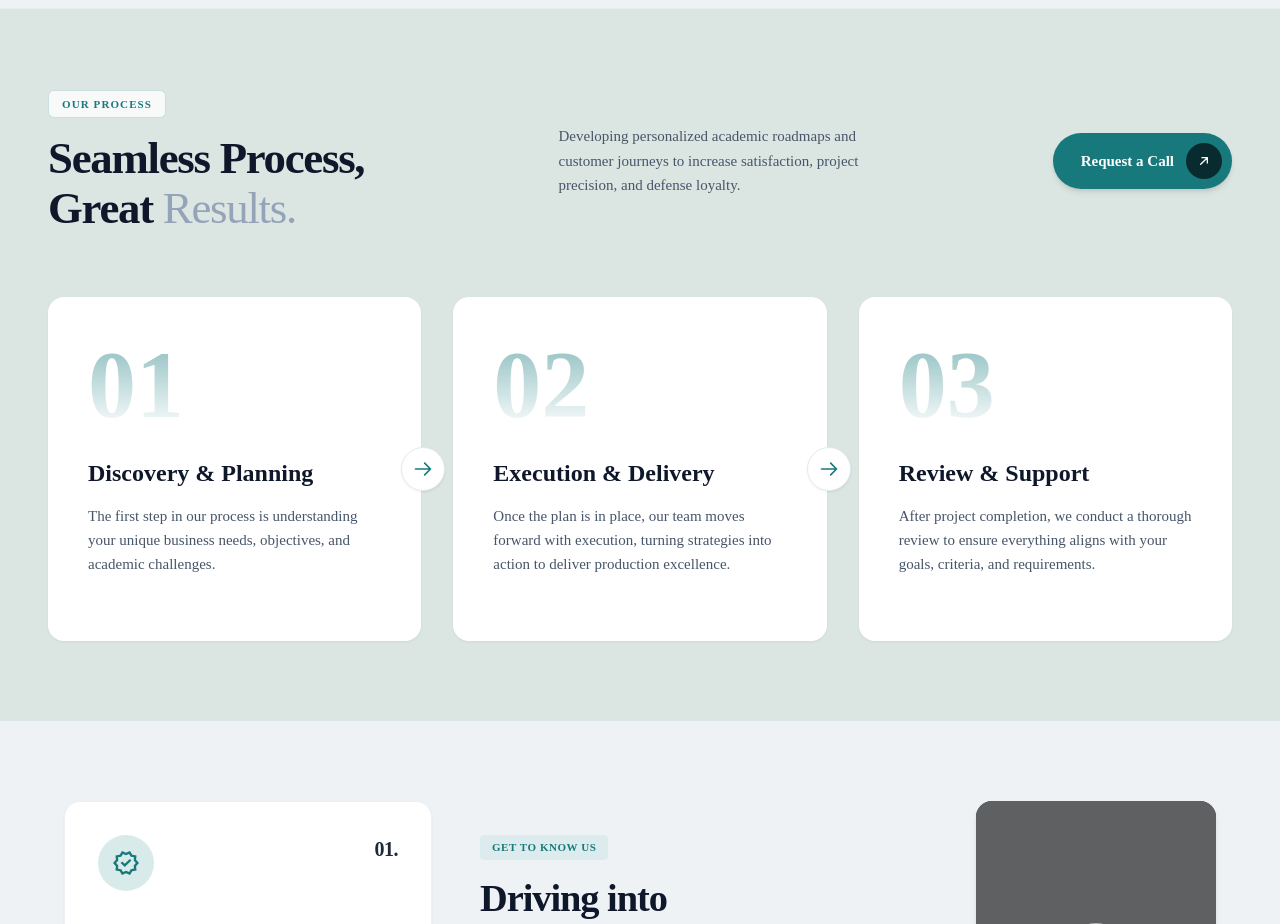
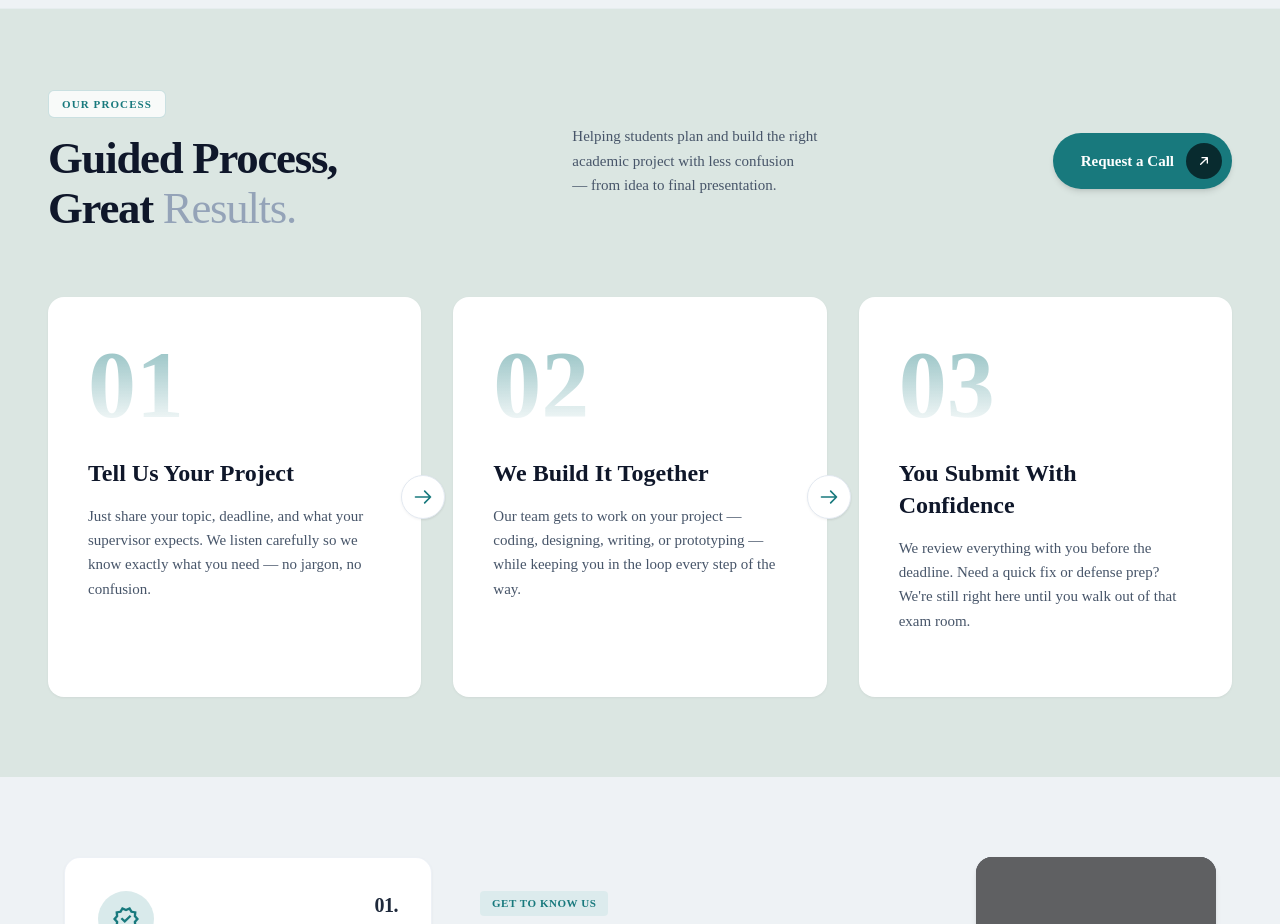
Before and after one commit to Maruf346/UniProjBuilder, a React (Vite) app: page / in a window 1280 px wide. Shown: the part 1100-2024 px from the top of the page. Built offline with nearby package versions, Linux system fonts and the light colour scheme; grey boxes are pictures that could not be loaded; the HTML template or start-up script is replaced by a standard one; a web font is replaced by a local one.

Commit message:
feat: updated process section

```diff
--- a/src/components/ProcessSection.tsx
+++ b/src/components/ProcessSection.tsx
@@ -14,20 +14,20 @@ interface ProcessCard {
 const cards: ProcessCard[] = [
   {
     num: "01",
-    title: "Discovery & Planning",
-    description: "The first step in our process is understanding your unique business needs, objectives, and academic challenges.",
+    title: "Tell Us Your Project",
+    description: "Just share your topic, deadline, and what your supervisor expects. We listen carefully so we know exactly what you need — no jargon, no confusion.",
     showArrow: true,
   },
   {
     num: "02",
-    title: "Execution & Delivery",
-    description: "Once the plan is in place, our team moves forward with execution, turning strategies into action to deliver production excellence.",
+    title: "We Build It Together",
+    description: "Our team gets to work on your project — coding, designing, writing, or prototyping — while keeping you in the loop every step of the way.",
     showArrow: true,
   },
   {
     num: "03",
-    title: "Review & Support",
-    description: "After project completion, we conduct a thorough review to ensure everything aligns with your goals, criteria, and requirements.",
+    title: "You Submit With Confidence",
+    description: "We review everything with you before the deadline. Need a quick fix or defense prep? We're still right here until you walk out of that exam room.",
     showArrow: false,
   },
 ];
@@ -56,7 +56,7 @@ export default function ProcessSection() {
               </div>
             </div>
             <div className="[word-break:break-word] flex flex-col font-['Plus_Jakarta_Sans:Bold'] font-bold justify-center leading-[0] relative shrink-0 text-[#0f172a] text-[clamp(36px,3.5vw,50px)] tracking-[-1.25px]">
-              <p className="leading-[1.1] mb-0">Seamless Process,</p>
+              <p className="leading-[1.1] mb-0">Guided Process,</p>
               <p className="leading-[1.1]">
                 <span>Great </span>
                 <span className="font-['Plus_Jakarta_Sans:Regular'] font-normal text-[#94a3b8]">Results.</span>
@@ -65,9 +65,9 @@ export default function ProcessSection() {
           </div>
           <div className="max-w-[384px] relative shrink-0">
             <div className="[word-break:break-word] flex flex-col font-['Plus_Jakarta_Sans:Regular'] font-normal justify-center leading-[0] relative shrink-0 text-[#475569] text-[15px]">
-              <p className="leading-[24.38px] mb-0">Developing personalized academic roadmaps and</p>
-              <p className="leading-[24.38px] mb-0">customer journeys to increase satisfaction, project</p>
-              <p className="leading-[24.38px]">precision, and defense loyalty.</p>
+              <p className="leading-[24.38px] mb-0">Helping students plan and build the right</p>
+              <p className="leading-[24.38px] mb-0">academic project with less confusion</p>
+              <p className="leading-[24.38px]"> — from idea to final presentation.</p>
             </div>
           </div>
           <div className="content-stretch flex flex-col items-start relative shrink-0">
```
